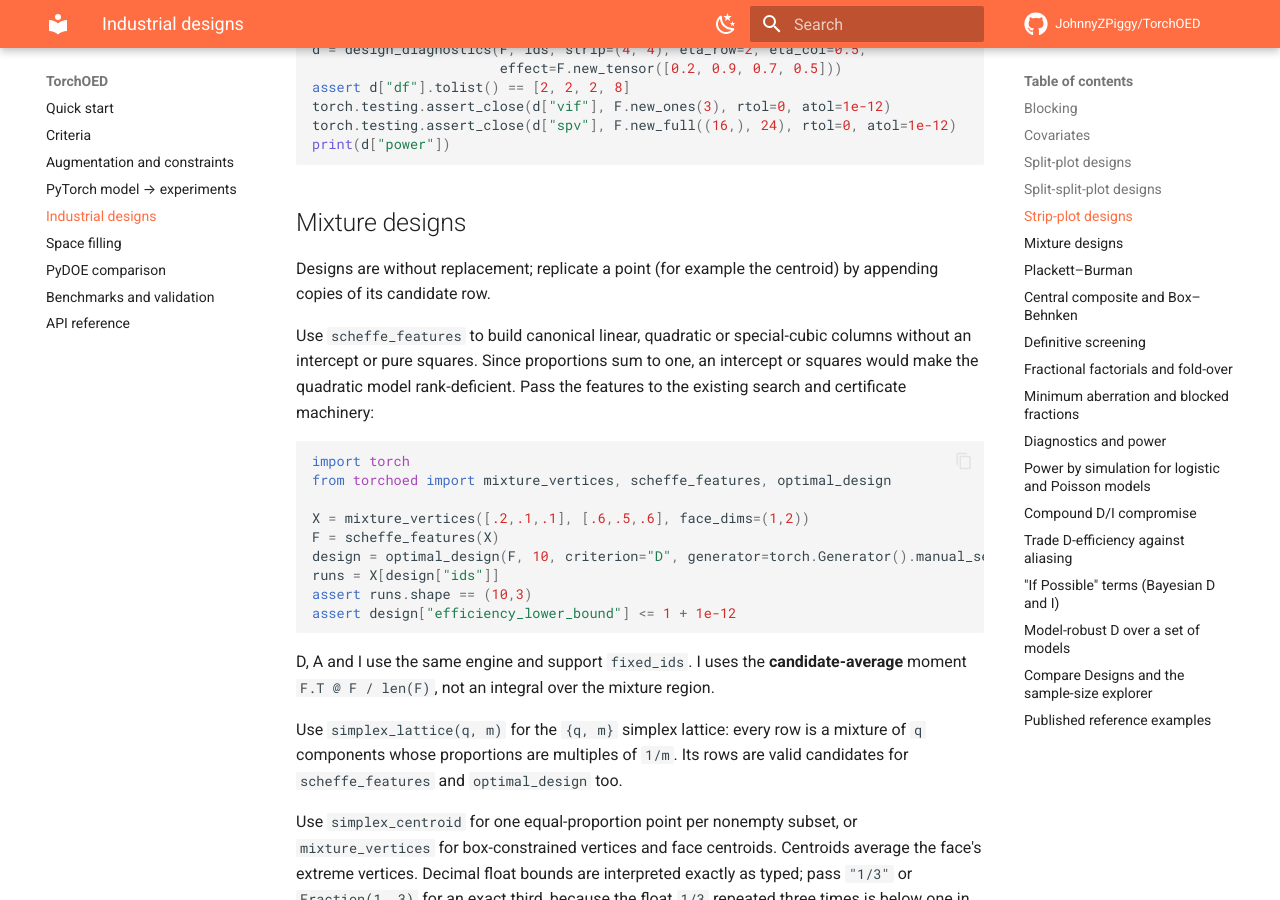
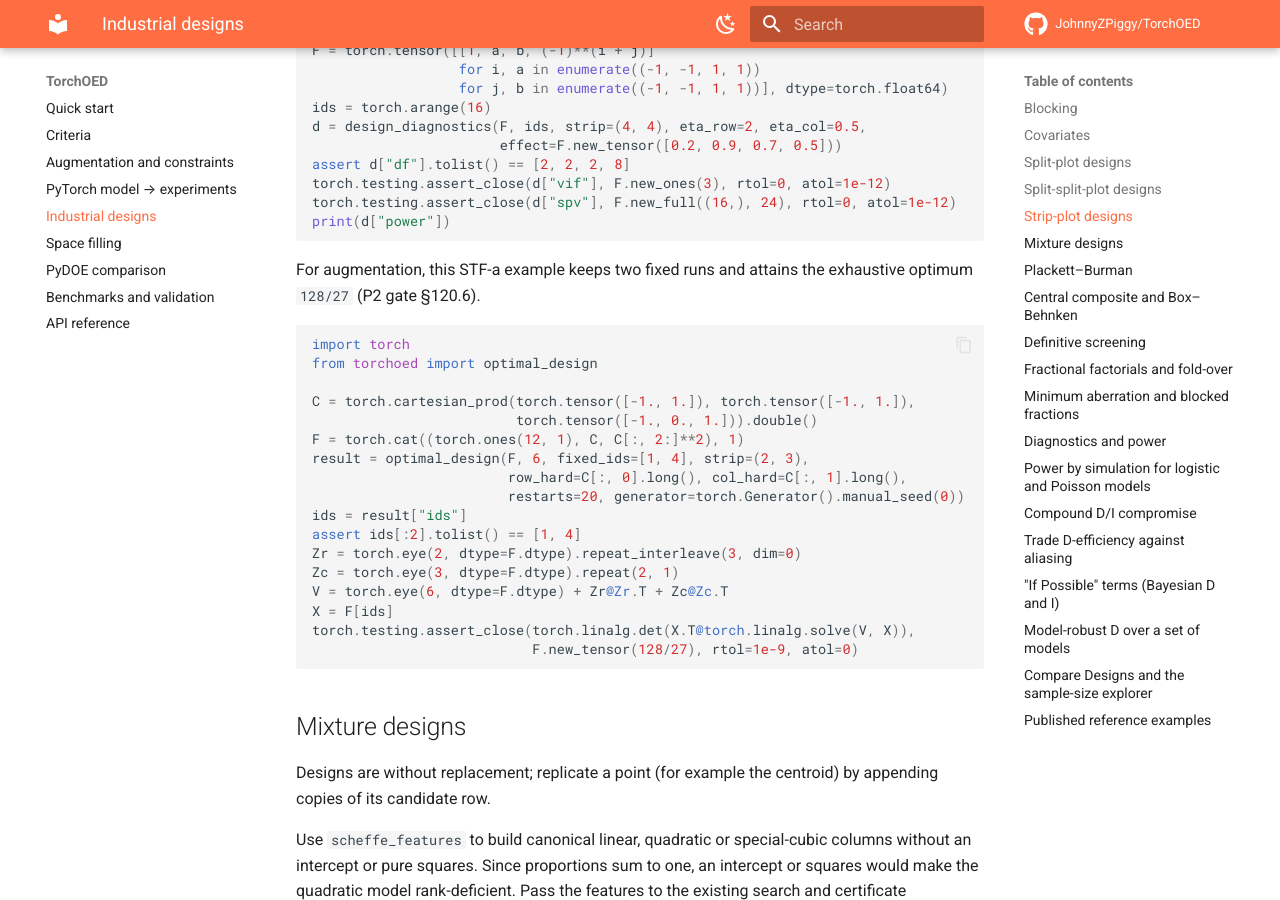
Before and after one commit to JohnnyZPiggy/TorchOED, an MkDocs documentation site: the page built from website/industrial.md, in a window 1280 px wide and 900 px high, scrolled down 4090 px. Built offline with MkDocs 1.6.1 and Material for MkDocs 9.7.7, drawn with Linux system fonts in a browser that asks for light colours; comment, search, counter and statistics services are not loaded; some of the changed text lies outside the part shown.

Commit message:
docs: explain fixed-run nested and crossed augmentation (Refs #496) (#497)
* docs: explain fixed runs for nested and crossed plots (Refs #496)

* docs: complete nested and crossed guide matrix cell

````diff
--- a/website/industrial.md
+++ b/website/industrial.md
@@ -83,7 +83,7 @@ assert 0 < result["efficiency_lower_bound"] <= 1 + 1e-12
 
 ## Split-split-plot designs
 
-Use `subplots` for subplot sizes nested within `whole_plots`, `subplot_hard` for one integer subplot-setting label per candidate, and `eta_sub` for the positive subplot-to-residual variance ratio. Subplot sizes sum to the run count and every whole-plot boundary must also be a subplot boundary; `hard` stays constant within each whole plot and `subplot_hard` within each subplot. D/A/I search requires CPU float64 and cannot combine with `blocks`, `fixed_ids`, `covariates`, `alias`, `if_possible` or `models` (P2 gate §102–§103). `LOCAL_SPLIT_SPLIT_PLOT_EXCHANGE` certifies local optimality under within-subplot exchanges and greedy subplot/whole-plot relabels; `efficiency_lower_bound` is a conservative floor against the OLS approximate optimum, not a global-optimum certificate.
+Use `subplots` for subplot sizes nested within `whole_plots`, `subplot_hard` for one integer subplot-setting label per candidate, and `eta_sub` for the positive subplot-to-residual variance ratio. Subplot sizes sum to the run count and every whole-plot boundary must also be a subplot boundary; `hard` stays constant within each whole plot and `subplot_hard` within each subplot. D/A/I search requires CPU float64 and cannot combine with `blocks`, `covariates`, `alias`, `if_possible` or `models` (P2 gate §102–§103). `fixed_ids` fill leading positions subplot by subplot; every touched whole plot and subplot keeps its label, and returned IDs are sorted within each subplot (P2 gate §120–§121). `LOCAL_SPLIT_SPLIT_PLOT_EXCHANGE` certifies local optimality under within-subplot exchanges and greedy subplot/whole-plot relabels; `efficiency_lower_bound` is a conservative floor against the OLS approximate optimum, not a global-optimum certificate.
 
 ```python
 import torch
@@ -131,7 +131,8 @@ print(d["power"])
 
 Use `strip=(r, c)` with `r*c = n` for a grid in row-major run order: `row_hard` labels stay constant along each row and `col_hard` labels down each column, with variance ratios `eta_row` and `eta_col`.
 The search supports D, A and I on CPU float64 and returns `LOCAL_STRIP_PLOT_EXCHANGE` with a conservative `efficiency_lower_bound` against the OLS approximate optimum.
-Strip plots cannot be combined with `whole_plots`, `subplots`, `blocks`, `fixed_ids`, `covariates`, `alias`, `if_possible`, `models` or compound criteria.
+Strip plots cannot be combined with `whole_plots`, `subplots`, `blocks`, `covariates`, `alias`, `if_possible`, `models` or compound criteria.
+`fixed_ids` fill leading row-major cells; touched rows and columns keep their labels, and fixed run `t` is `ids[t]` in the result.
 
 ```python
 import torch
@@ -171,6 +172,28 @@ assert d["df"].tolist() == [2, 2, 2, 8]
 torch.testing.assert_close(d["vif"], F.new_ones(3), rtol=0, atol=1e-12)
 torch.testing.assert_close(d["spv"], F.new_full((16,), 24), rtol=0, atol=1e-12)
 print(d["power"])
+```
+
+For augmentation, this STF-a example keeps two fixed runs and attains the exhaustive optimum `128/27` (P2 gate §120.6).
+
+```python
+import torch
+from torchoed import optimal_design
+
+C = torch.cartesian_prod(torch.tensor([-1., 1.]), torch.tensor([-1., 1.]),
+                         torch.tensor([-1., 0., 1.])).double()
+F = torch.cat((torch.ones(12, 1), C, C[:, 2:]**2), 1)
+result = optimal_design(F, 6, fixed_ids=[1, 4], strip=(2, 3),
+                        row_hard=C[:, 0].long(), col_hard=C[:, 1].long(),
+                        restarts=20, generator=torch.Generator().manual_seed(0))
+ids = result["ids"]
+assert ids[:2].tolist() == [1, 4]
+Zr = torch.eye(2, dtype=F.dtype).repeat_interleave(3, dim=0)
+Zc = torch.eye(3, dtype=F.dtype).repeat(2, 1)
+V = torch.eye(6, dtype=F.dtype) + Zr@Zr.T + Zc@Zc.T
+X = F[ids]
+torch.testing.assert_close(torch.linalg.det(X.T@torch.linalg.solve(V, X)),
+                           F.new_tensor(128/27), rtol=1e-9, atol=0)
 ```
 
 ## Mixture designs
````
Also changed, not shown: docs/CAPABILITY_MATRIX.md (+1 -1 lines).
